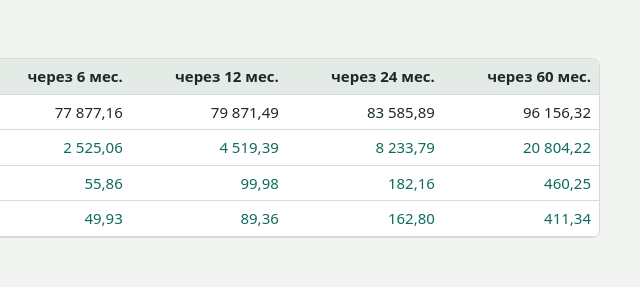
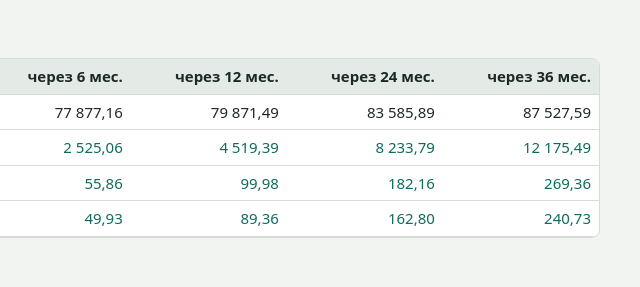
Before and after one commit to DmytroVertikov/finance, a plain HTML site: page index.html in a window 1280 px wide. Shown: the part 994-1281 px from the top of the page, 640-1280 px from the left. Drawn offline with Linux system fonts and the light colour scheme.

Commit message:
Update index.html

```diff
--- a/index.html
+++ b/index.html
@@ -94,7 +94,7 @@ textarea{width:100%;height:160px;font:13px/1.4 ui-monospace,Menlo,Consolas,monos
 const KEY = "finance-tracker-v2";
 const SYM = { USD: "$", EUR: "€", UAH: "₴" };
 const EXAMPLE = {
-  comp: 12, nominal: 1000, periods: [1, 3, 6, 12, 24, 60],
+  comp: 12, nominal: 1000, periods: [1, 3, 6, 12, 24, 36],
   rates: { USD: 45.2021, EUR: 50.5766 }, rdate: "",
   rows: [
     { name: "Пример: вклад", amount: 1000, cur: "USD", pct: 4 },
```
